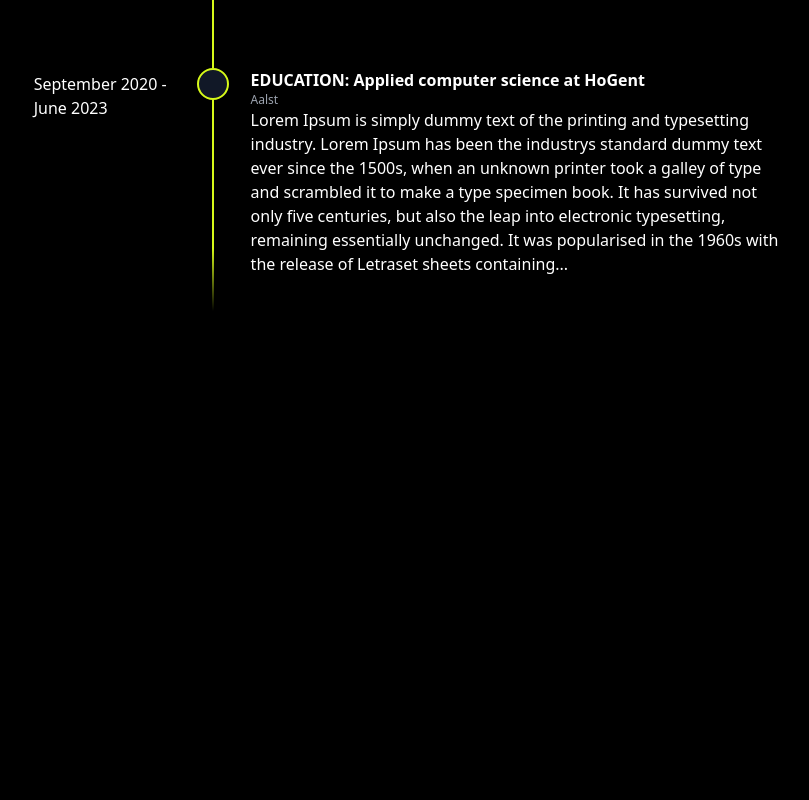
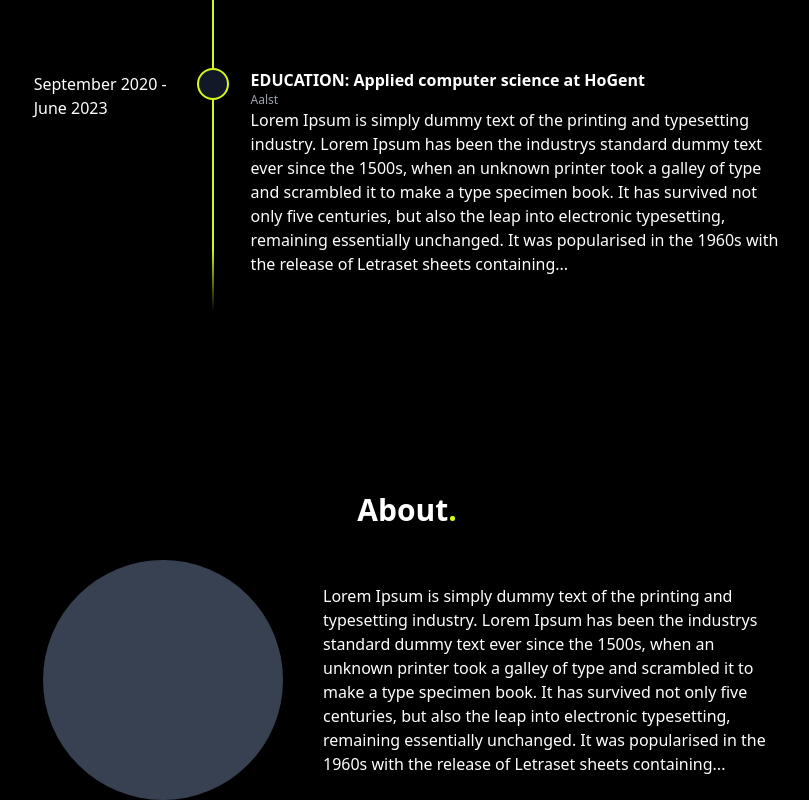
Before and after one commit to WoutDM/Resume, a React (Create React App) app: page /skills in a window 1280 px wide. Shown: the part 1726-2526 px from the top of the page, without its empty margins (233-1042 px from the left). Before the commit the page ends 2058 px from the top, so only its background shows below. Built offline with nearby package versions, Linux system fonts and the light colour scheme.

Commit message:
feat: add about component

```diff
--- a/src/pages/homepage/Index.jsx
+++ b/src/pages/homepage/Index.jsx
@@ -1,4 +1,5 @@
-import Intro from "./sections/Intro";
+import About from "./sections/About/About";
+import Intro from "./sections/Intro/Intro";
 import Skills from "./sections/Skills/Skills";
 import Timeline from "./sections/Timeline/Timeline";
 
@@ -9,7 +10,7 @@ export default function Index() {
       <Intro/>
       <Skills/>
       <Timeline/>
-      {/*<p className="mb-[300px]" id="projects">test2</p>*/}
+      <About/>
       {/*<p className="mb-[500px] bg-black" id="aboutme">test3</p>*/}
     </div>
   );
--- /dev/null
+++ b/src/pages/homepage/sections/About/About.jsx
@@ -0,0 +1,20 @@
+export default function About() {
+
+  return (
+    <div className="flex flex-col items-center mt-40">
+      <h1 id="about" className="m-auto font-bold text-3xl">About<span className="text-[#D6F919]">.</span></h1>
+      <div className="flex justify-center items-center w-7/12 mt-8">
+        <div className="bg-gray-700 w-60 aspect-square rounded-full inline-block">
+          {/* image */}
+        </div>
+        <div className="text-white w-3/5 ml-10">
+          Lorem Ipsum is simply dummy text of the printing and typesetting industry.
+          Lorem Ipsum has been the industrys standard dummy text ever since the 1500s,
+          when an unknown printer took a galley of type and scrambled it to make a type specimen book.
+          It has survived not only five centuries, but also the leap into electronic typesetting,
+          remaining essentially unchanged. It was popularised in the 1960s with the release of Letraset sheets containing...
+        </div>
+      </div>
+    </div>
+  );
+}
--- a/src/pages/homepage/sections/Intro.jsx
+++ b/src/pages/homepage/sections/Intro/Intro.jsx
@@ -1,7 +1,7 @@
 export default function Intro() {
 
   return (
-    <div className='flex flex-row justify-center items-center h-[650px] mb-32 select-none'>
+    <div id="intro" className='flex flex-row justify-center items-center h-[650px] mb-32 select-none'>
       {/* <img src="" alt="" /> */}
       <div className='p-[140px] m-10 bg-gray-400 rounded-full'>pic</div>
       <div>
--- a/src/pages/homepage/sections/Skills/Skills.jsx
+++ b/src/pages/homepage/sections/Skills/Skills.jsx
@@ -14,7 +14,7 @@ export default function Skills() {
             <div className="flex items-center justify-center bg-gray-900 rounded-full h-10 w-10 mb-32 animate-bounce select-none">
                 <img className='drop-shadow-glow h-6' src={arrowDown} alt="arrow-down"/>
             </div>
-            <h1 className="m-auto font-bold text-3xl">Skills<span className="text-[#D6F919]">.</span></h1>
+            <h1 id="skills" className="m-auto font-bold text-3xl">Skills<span className="text-[#D6F919]">.</span></h1>
             <div className='flex flex-row mb-10 mt-2 hover:cursor-pointer select-none' onClick={() => setCanShowSkillRatings(!canShowSkillRatings)}>
                 <p className='text-center font-bold'>View skill ratings</p>
                 <img id='start' className='drop-shadow-glow h-4 mt-1 ml-2' src={canShowSkillRatings ? dropUp : dropDown} alt="drop-down"/>
--- a/src/pages/homepage/sections/Timeline/Timeline.jsx
+++ b/src/pages/homepage/sections/Timeline/Timeline.jsx
@@ -5,7 +5,7 @@ export default function Timeline() {
 
     return (
         <div className='flex flex-col items-center mt-60'>
-            <h1 className="m-auto font-bold text-3xl mb-10">Timeline<span className="text-[#D6F919]">.</span></h1>
+            <h1 id="timeline" className="m-auto font-bold text-3xl mb-10">Timeline<span className="text-[#D6F919]">.</span></h1>
             {
                 Events.map((eventModel) => {
                     return <Event key={eventModel.title} event={eventModel}/>
--- a/src/pages/navbar/Navbar.jsx
+++ b/src/pages/navbar/Navbar.jsx
@@ -6,7 +6,7 @@ export default function Navbar() {
   return (
     <nav className='bg-black text-white w-[100%] flex flex-row px-5'>
       <div className='h-auto min-w-[50px] max-w-[80px]' id='navbar_logo'>
-        <HashLink smooth to='/#top' >
+        <HashLink smooth to='/#intro' >
           <img id='start' className='my-5 drop-shadow-glow' src={W_logo_wit} alt="W_logo" />
         </HashLink>
         {/* <Link to='/'>
@@ -19,18 +19,6 @@ export default function Navbar() {
         <HashLink className='px-2 sm:px-5 font-semibold' smooth to='/#aboutme' > about </HashLink>
         <HashLink className='px-2 sm:px-5 font-semibold' smooth to='/#timeline' > timeline </HashLink>
         <HashLink className='px-2 sm:px-5 font-semibold' smooth to='/#contact' > contact </HashLink>
-        {/* <Link to='/projects'>
-          <p class='px-5 font-semibold'>projects</p>
-        </Link>
-        <Link to=''>
-          <p class='px-5 font-semibold'>about me</p>
-        </Link>
-        <Link to=''>
-          <p class='px-5 font-semibold'>timeline</p>
-        </Link>
-        <Link to=''>
-          <p class='px-5 font-semibold'>contact</p>
-        </Link> */}
       </div>
     </nav>
   );
```
